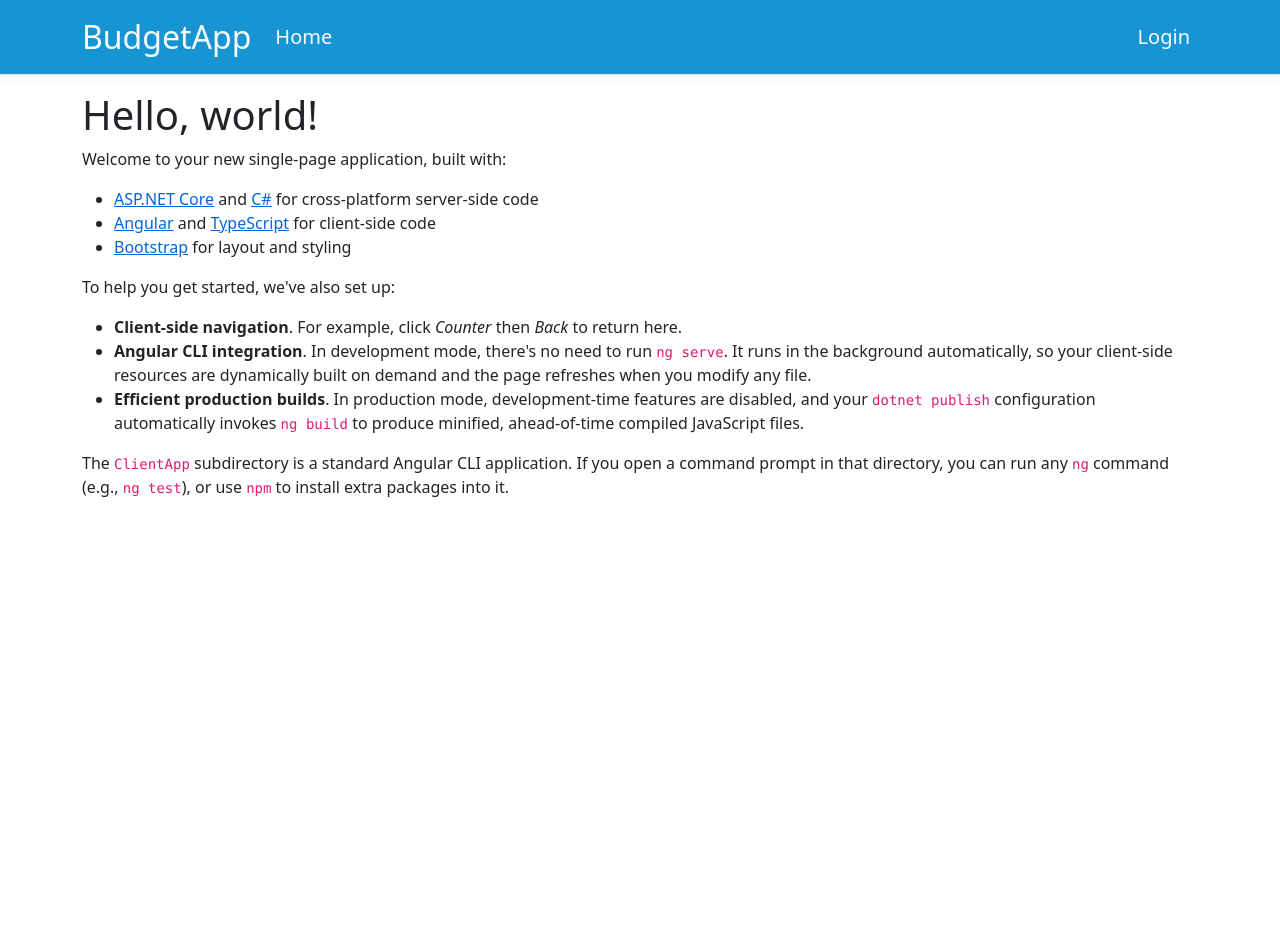
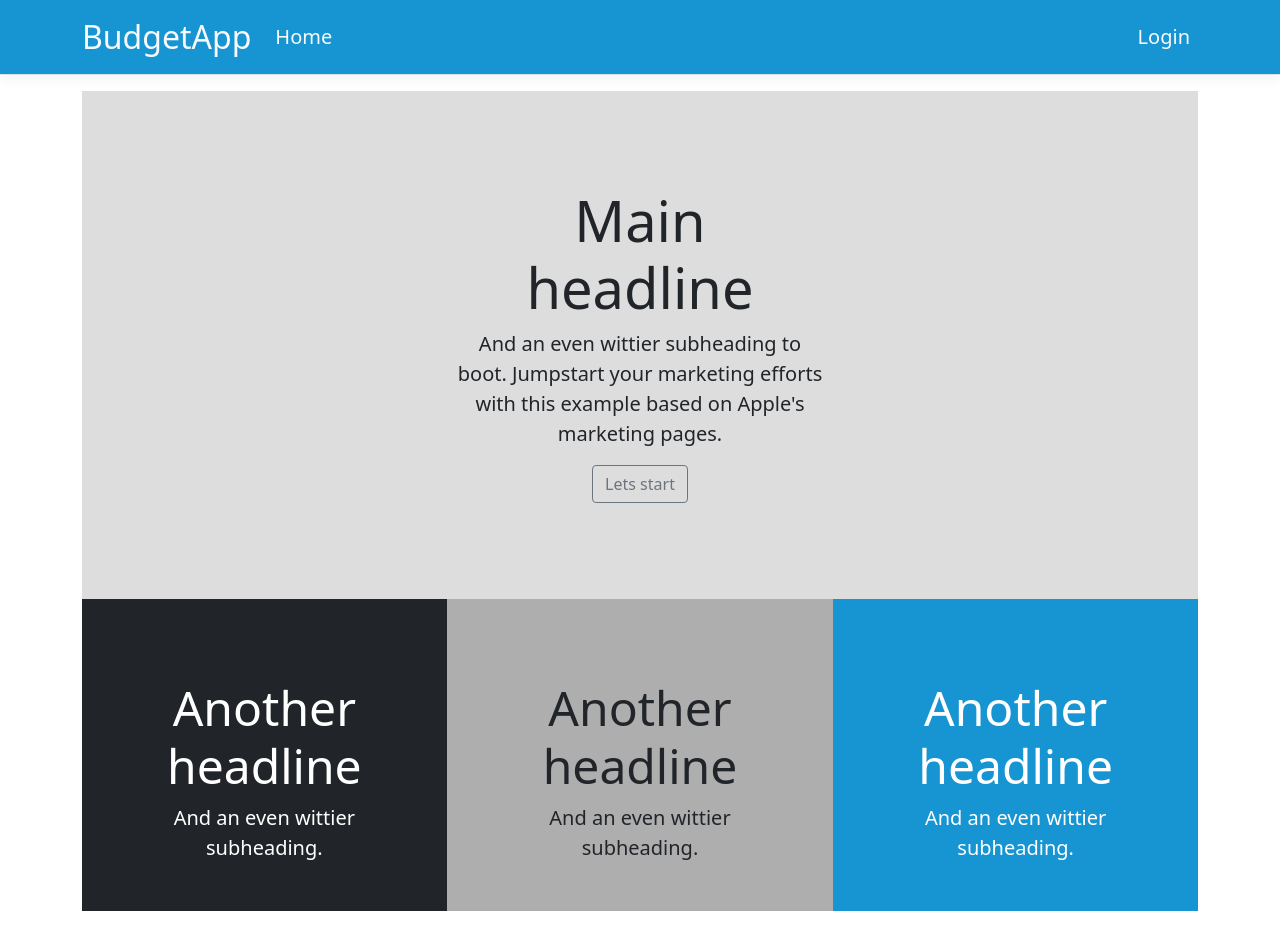
Before and after one commit to SzaboViktor329/Onlab-BudgetApp, an Angular app in the folder BudgetApp/BudgetApp/ClientApp/: page / in a window 1280 px wide. Before the commit the page ends 800 px from the top, so only its background shows below. Built offline with nearby package versions, Linux system fonts and the light colour scheme.

Commit message:
Home page added

```diff
--- a/BudgetApp/BudgetApp/ClientApp/src/app/app.module.ts
+++ b/BudgetApp/BudgetApp/ClientApp/src/app/app.module.ts
@@ -6,9 +6,9 @@ import { RouterModule } from '@angular/router';
 
 import { AppComponent } from './app.component';
 import { NavMenuComponent } from './nav-menu/nav-menu.component';
-import { HomeComponent } from './home/home.component';
-import { CounterComponent } from './counter/counter.component';
-import { FetchDataComponent } from './fetch-data/fetch-data.component';
+import { HomeComponent } from './pages/home/home.component';
+import { CounterComponent } from './pages/counter/counter.component';
+import { FetchDataComponent } from './pages/fetch-data/fetch-data.component';
 
 @NgModule({
   declarations: [
--- a/BudgetApp/BudgetApp/ClientApp/src/app/home/home.component.html
+++ /dev/null
@@ -1,14 +0,0 @@
-<h1>Hello, world!</h1>
-<p>Welcome to your new single-page application, built with:</p>
-<ul>
-  <li><a href='https://get.asp.net/'>ASP.NET Core</a> and <a href='https://msdn.microsoft.com/en-us/library/67ef8sbd.aspx'>C#</a> for cross-platform server-side code</li>
-  <li><a href='https://angular.io/'>Angular</a> and <a href='http://www.typescriptlang.org/'>TypeScript</a> for client-side code</li>
-  <li><a href='http://getbootstrap.com/'>Bootstrap</a> for layout and styling</li>
-</ul>
-<p>To help you get started, we've also set up:</p>
-<ul>
-  <li><strong>Client-side navigation</strong>. For example, click <em>Counter</em> then <em>Back</em> to return here.</li>
-  <li><strong>Angular CLI integration</strong>. In development mode, there's no need to run <code>ng serve</code>. It runs in the background automatically, so your client-side resources are dynamically built on demand and the page refreshes when you modify any file.</li>
-  <li><strong>Efficient production builds</strong>. In production mode, development-time features are disabled, and your <code>dotnet publish</code> configuration automatically invokes <code>ng build</code> to produce minified, ahead-of-time compiled JavaScript files.</li>
-</ul>
-<p>The <code>ClientApp</code> subdirectory is a standard Angular CLI application. If you open a command prompt in that directory, you can run any <code>ng</code> command (e.g., <code>ng test</code>), or use <code>npm</code> to install extra packages into it.</p>
--- a/BudgetApp/BudgetApp/ClientApp/src/app/nav-menu/nav-menu.component.html
+++ b/BudgetApp/BudgetApp/ClientApp/src/app/nav-menu/nav-menu.component.html
@@ -1,4 +1,4 @@
-<header>
+<header class="sticky-top">
   <nav
     class="navbar navbar-expand-md navbar-toggleable-md navbar-dark border-bottom box-shadow mb-3" style="background-color: #1794d2;"
   >
--- /dev/null
+++ b/BudgetApp/BudgetApp/ClientApp/src/app/pages/home/home.component.html
@@ -0,0 +1,30 @@
+<div class="position-relative overflow-hidden text-center" style="background-color: #dddddd;">
+  <div class="col-md-5 p-lg-5 mx-auto my-5">
+    <h1 class="display-4 font-weight-normal">Main headline</h1>
+    <p class="lead font-weight-normal">And an even wittier subheading to boot. Jumpstart your marketing efforts with this example based on Apple's marketing pages.</p>
+    <a class="btn btn-outline-secondary" href="#">Lets start</a>
+  </div>
+  <div class="product-device box-shadow d-none d-md-block"></div>
+  <div class="product-device product-device-2 box-shadow d-none d-md-block"></div>
+</div>
+
+<div class="d-md-flex flex-md-equal w-100 mb-md-3 pl-md-3">
+  <div class="bg-dark mr-md-3 pt-3 px-3 pt-md-5 px-md-5 text-center text-white overflow-hidden">
+    <div class="my-3 py-3">
+      <h2 class="display-5">Another headline</h2>
+      <p class="lead">And an even wittier subheading.</p>
+    </div>
+  </div>
+  <div class="mr-md-3 pt-3 px-3 pt-md-5 px-md-5 text-center overflow-hidden" style="background-color: #aeaeae;">
+    <div class="my-3 p-3">
+      <h2 class="display-5">Another headline</h2>
+      <p class="lead">And an even wittier subheading.</p>
+    </div>
+  </div>
+  <div class="mr-md-3 pt-3 px-3 pt-md-5 px-md-5 text-center text-white overflow-hidden" style="background-color: #1794d2;">
+    <div class="my-3 py-3">
+      <h2 class="display-5">Another headline</h2>
+      <p class="lead">And an even wittier subheading.</p>
+    </div>
+  </div>
+</div>
```
Also changed, not shown: BudgetApp/BudgetApp/ClientApp/src/app/pages/counter/counter.component.html (renamed from BudgetApp/BudgetApp/ClientApp/src/app/counter/counter.component.html), BudgetApp/BudgetApp/ClientApp/src/app/pages/counter/counter.component.ts (renamed from BudgetApp/BudgetApp/ClientApp/src/app/counter/counter.component.ts), BudgetApp/BudgetApp/ClientApp/src/app/pages/fetch-data/fetch-data.component.html (renamed from BudgetApp/BudgetApp/ClientApp/src/app/fetch-data/fetch-data.component.html), BudgetApp/BudgetApp/ClientApp/src/app/pages/fetch-data/fetch-data.component.ts (renamed from BudgetApp/BudgetApp/ClientApp/src/app/fetch-data/fetch-data.component.ts), BudgetApp/BudgetApp/ClientApp/src/app/pages/home/home.component.ts (renamed from BudgetApp/BudgetApp/ClientApp/src/app/home/home.component.ts), 1 other file (tests, documents, lock files or other folders).
